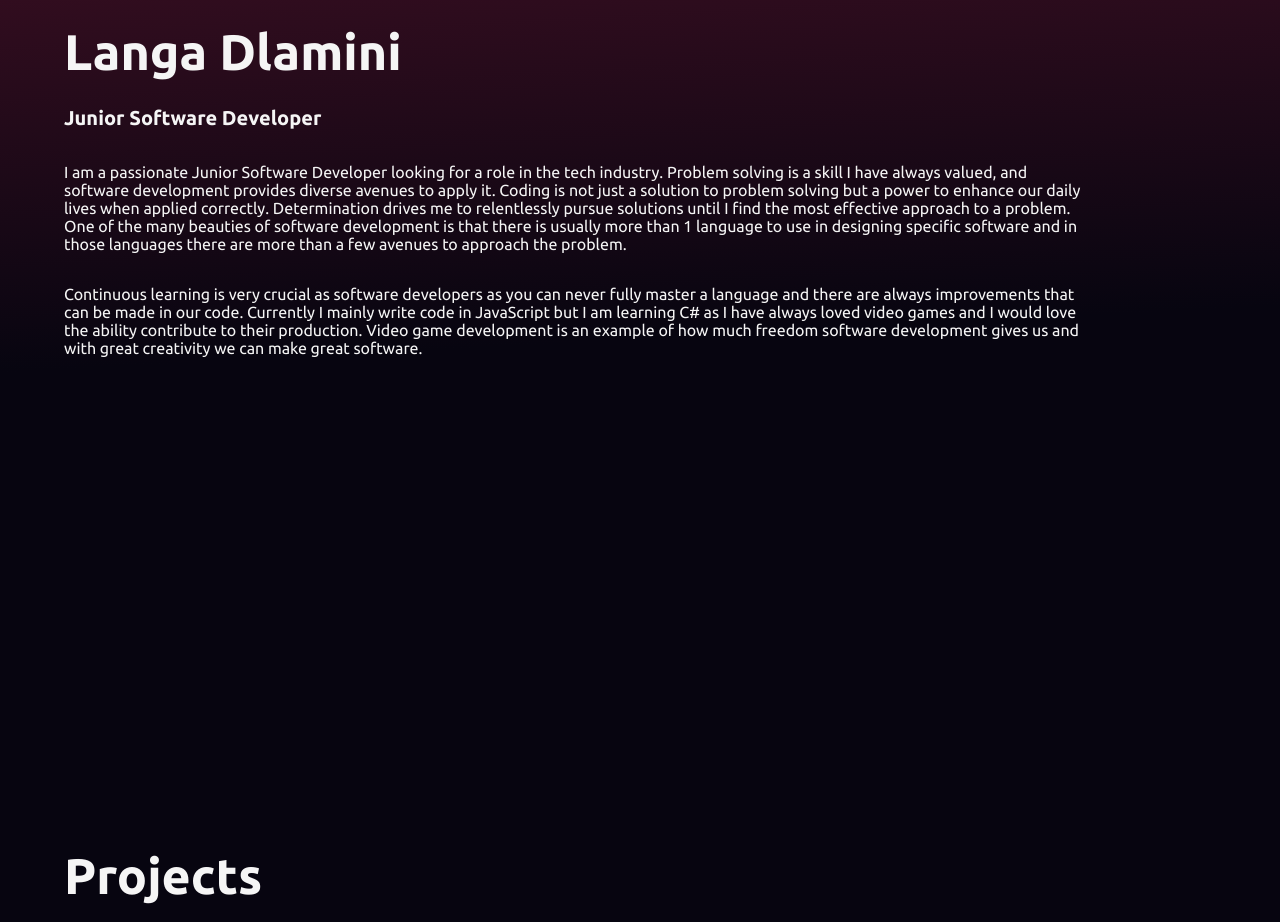
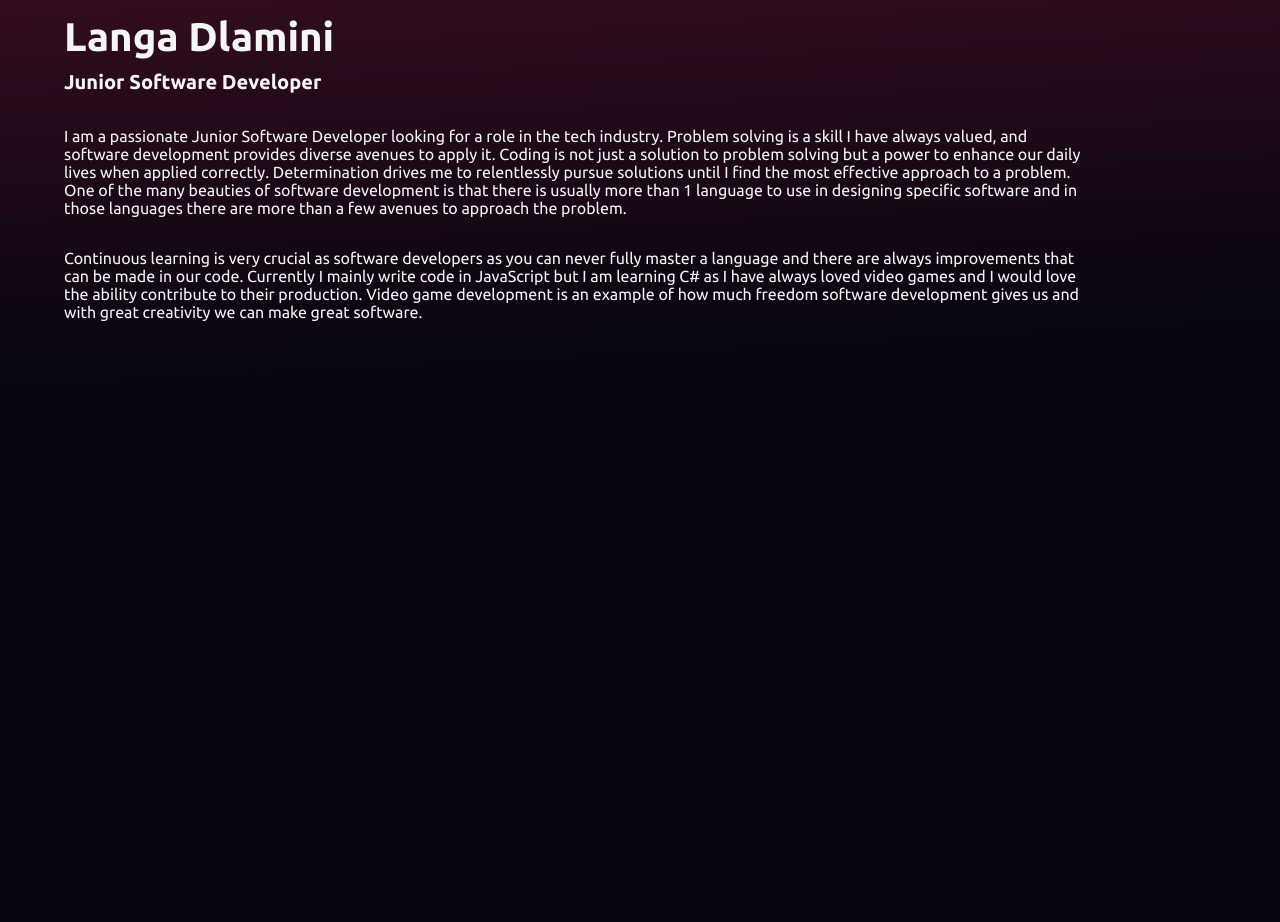
Before and after one commit to LangaLee/My-portfolio, a React (Vite) app: page / in a window 1280 px wide. Shown: the part 59-981 px from the top of the page. Built offline with nearby package versions, Linux system fonts and the light colour scheme.

Commit message:
adjusted hopePage height for smaller devices

```diff
--- a/src/css files/homePage.scss
+++ b/src/css files/homePage.scss
@@ -7,15 +7,17 @@
     height: 90vh;
   }
   .introSection {
+    height: 100vh;
     .introDiv {
       display: flex;
       flex-direction: column;
       h1 {
-        font-size: 50px;
+        font-size: 40px;
         margin-bottom: 10px;
       }
 
       h2 {
+        margin-top: 0px;
         font-size: 20px;
       }
       p {
@@ -30,7 +32,7 @@
       flex-direction: column;
 
       h2 {
-        font-size: 50px;
+        font-size: 40px;
       }
       div {
         width: 60vw;
```
